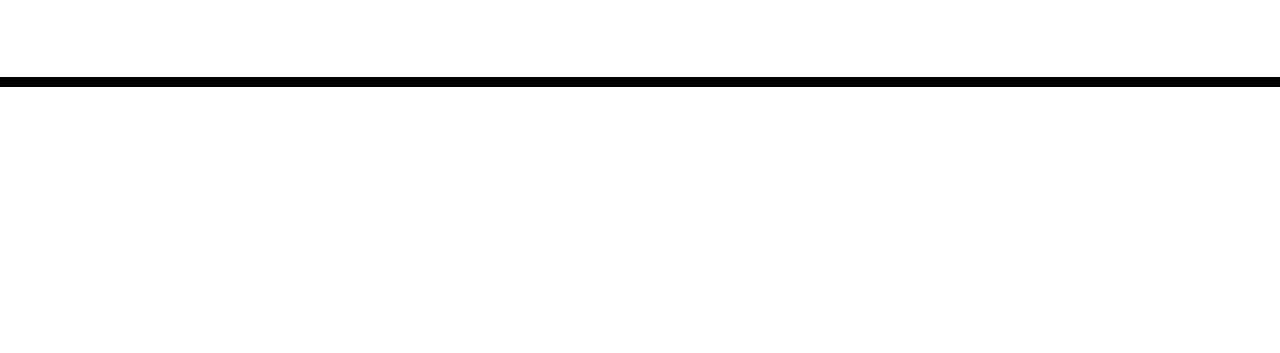
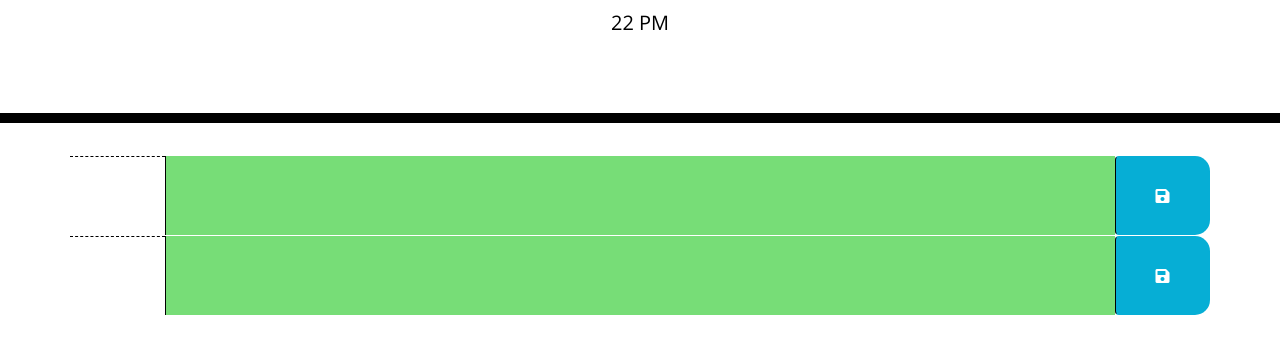
Before and after one commit to RosalvaMartinez/work_scheduler, a plain HTML site: page assets/index.html in a window 1280 px wide. Shown: the part 181-534 px from the top of the page. Drawn offline with nearby package versions, Linux system fonts and the light colour scheme.

Commit message:
Add timeblock in index and js

```diff
--- a/assets/index.html
+++ b/assets/index.html
@@ -26,14 +26,27 @@
     <header class="jumbotron">
       <h1 class="display-3">Work Day Scheduler</h1>
       <p class="lead">A simple calendar app for scheduling your work day</p>
+      <!-- add date in js using #currentDay -->
       <p id="currentDay" class="lead"></p>
     </header>
     <div class="container">
       <!-- Timeblocks go here -->
+      <!-- use jquery to add div with these classes -->
+      <div id="hourNum" class="row time-block">
+        <!-- change num div and textarea class to adjust textbawx like mockup -->
+        <div class="col-md-1 hour"></div>
+        <!-- use jquery to add text area with these classes -->
+        <textarea class="col-md-10 textbox future"></textarea>
+        <!-- class fa fa-save changes blue button icon on right -->
+        <!-- use jquery to add a button with these two classes -->
+        <button class="btn saveBtn col-md-1"><i class="fa fa-save"></i></button>
+      </div>
     </div>
 
     <script src="https://cdnjs.cloudflare.com/ajax/libs/jquery/3.2.1/jquery.min.js"></script>
     <!-- replace moment.js with day.js -->
-    <script src="https://cdnjs.cloudflare.com/ajax/libs/moment.js/2.24.0/moment.min.js"></script>
+    <!-- <script src="https://cdnjs.cloudflare.com/ajax/libs/moment.js/2.24.0/moment.min.js"></script> -->
+    <script src="https://cdn.jsdelivr.net/npm/dayjs@1/dayjs.min.js"></script>
+    <script src="script.js"></script>
   </body>
 </html>
--- a/assets/script.js
+++ b/assets/script.js
@@ -0,0 +1,26 @@
+var date = dayjs().format("H A");
+
+
+$("#currentDay").text(date);
+
+var timeCurrently = dayjs().hour()
+
+//funtion to save textbox content to local storage
+function saveLocal(){
+    var textbox = $(".textbox").val()
+    var hour = $(".hour").val()
+    localStorage.setItem(textbox, hour);
+}
+
+//button listner
+$(".saveBtn").on("click", saveLocal)
+
+//recipe for how to create a time block and inject in .container element
+var div1 = $("<div>").addClass("row time-block")
+var div2 = $("<div>").addClass("col-md-1 hour")
+var textarea = $("<textarea>").addClass("col-md-10 textbox future")
+var button = $("<button>").addClass("btn saveBtn col-md-1")
+
+button.append("<i class='fa fa-save'>")
+div1.append(div2).append(textarea).append(button);
+$(".container").append(div1);
```
